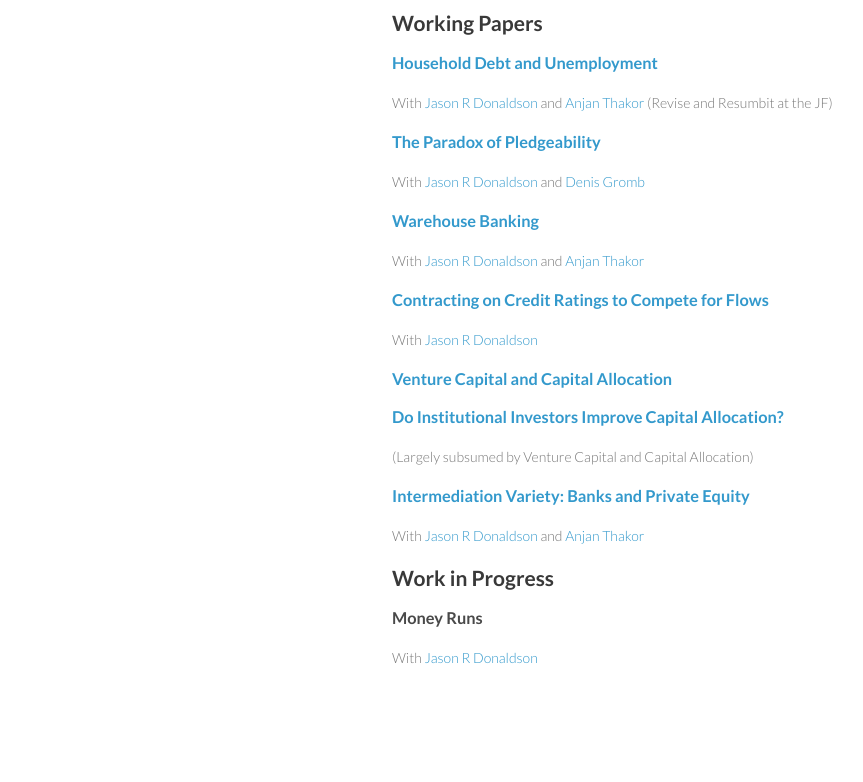
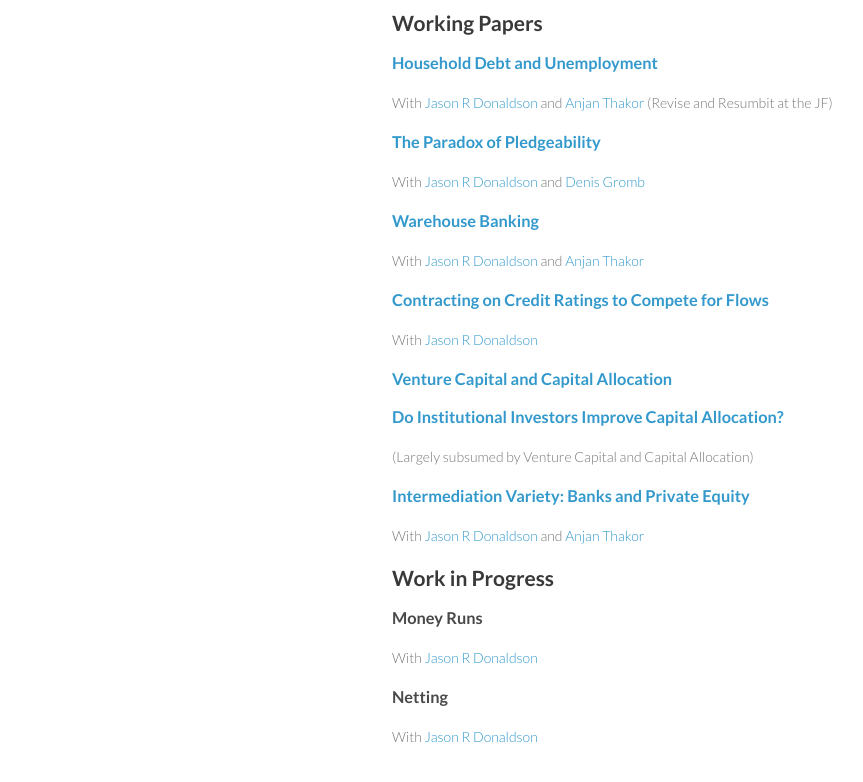
Before and after one commit to giorgiap/giorgiap.github.io, a plain HTML site: page index.html in a window 1280 px wide. Shown: the part 376-1158 px from the top of the page, without its empty margins (178-1041 px from the left). Before the commit the page ends 1114 px from the top, so only its background shows below. Drawn offline with Linux system fonts and the light colour scheme.

Commit message:
added netting

```diff
--- a/index.html
+++ b/index.html
@@ -102,7 +102,9 @@
 <p>With <a href="http://jrdonaldson.com/">Jason R Donaldson</a>
 
 
+<h3 id="netting"><b>Netting</b></a></h3>
 
+<p>With <a href="http://jrdonaldson.com/">Jason R Donaldson</a>
 
 
 
```
